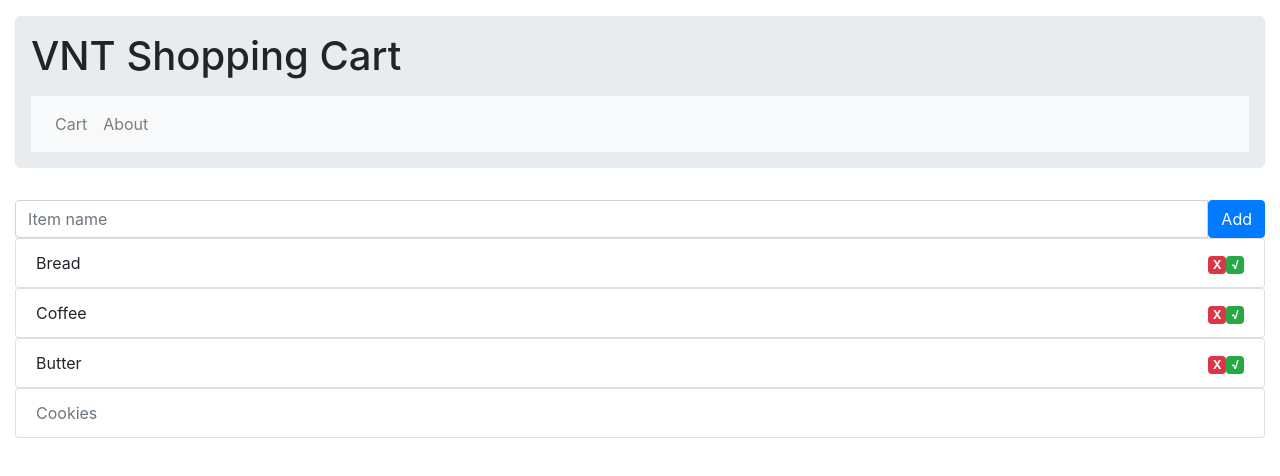
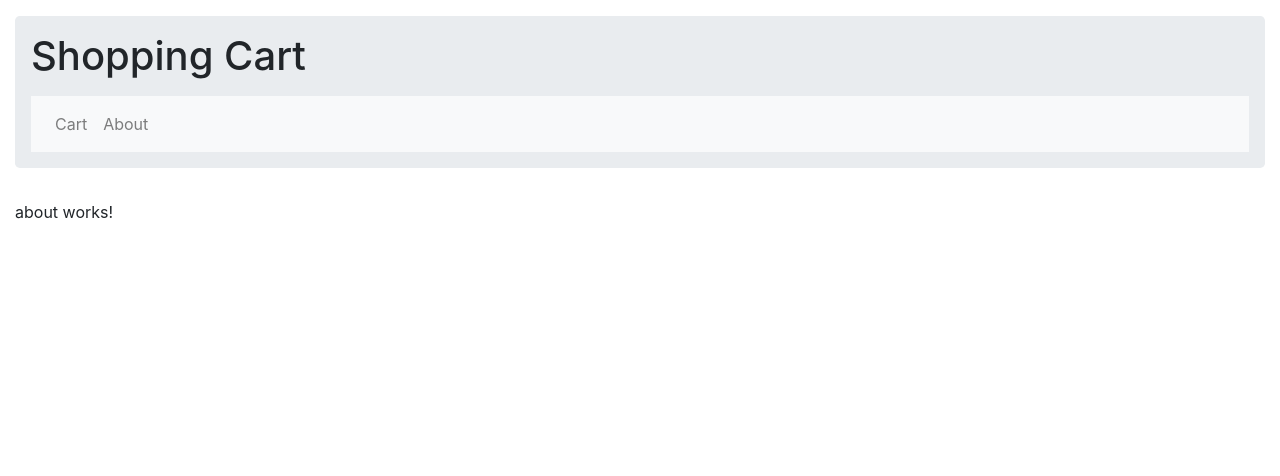
Before and after one commit to ronerjr/vnt-shopping-app, an Angular app: page /about in a window 1280 px wide. Shown: the top 476 px of the page. Built offline with nearby package versions, Linux system fonts and the light colour scheme.

Commit message:
last step - can activate

```diff
--- /dev/null
+++ b/src/app/about/about.component.html
@@ -0,0 +1,3 @@
+<p>
+  about works!
+</p>
--- /dev/null
+++ b/src/app/about/about.component.ts
@@ -0,0 +1,15 @@
+import { Component, OnInit } from '@angular/core';
+
+@Component({
+  selector: 'app-about',
+  templateUrl: './about.component.html',
+  styleUrls: ['./about.component.css']
+})
+export class AboutComponent implements OnInit {
+
+  constructor() { }
+
+  ngOnInit() {
+  }
+
+}
--- /dev/null
+++ b/src/app/app-routing.module.ts
@@ -0,0 +1,11 @@
+import { Routes } from '@angular/router';
+import { ShoppingListComponent } from './shopping-list/shopping-list.component';
+import { AboutComponent } from './about/about.component';
+import { AuthService } from './auth/auth.service';
+
+export const APP_ROUTES: Routes = [
+    { path: 'about', component: AboutComponent, canActivate: [AuthService] },
+    { path: 'shopping-list', component: ShoppingListComponent, canActivate: [AuthService] },
+    { path: '', redirectTo: '/shopping-list', pathMatch: 'full' },
+    { path: '**', component: ShoppingListComponent }
+];
--- a/src/app/app.component.html
+++ b/src/app/app.component.html
@@ -1,6 +1,6 @@
 <div class="container-fluid">
   <app-header></app-header>
   <div class="content">
-    <app-shopping-list></app-shopping-list>
+    <router-outlet></router-outlet>
   </div>
 </div>
--- /dev/null
+++ b/src/app/auth/auth.service.ts
@@ -0,0 +1,15 @@
+import { Injectable } from '@angular/core';
+import { CanActivate, ActivatedRouteSnapshot, RouterStateSnapshot } from '@angular/router';
+import { Observable } from 'rxjs/Observable';
+
+@Injectable()
+export class AuthService implements CanActivate {
+
+  constructor() { }
+
+  canActivate(route: ActivatedRouteSnapshot, state: RouterStateSnapshot): boolean | Observable<boolean> | Promise<boolean> {
+    console.log('cheguei aqui mano');
+    return true;
+  }
+
+}
--- a/src/app/header/header.component.html
+++ b/src/app/header/header.component.html
@@ -1,12 +1,12 @@
 <header class="jumbotron p-3 mt-3">
-  <h1>VNT Shopping Cart</h1>
+  <h1>Shopping Cart</h1>
   <nav class="navbar navbar-expand-lg navbar-light bg-light mt-3">
     <ul class="navbar-nav">
       <li class="nav-item">
-        <a href="#" class="nav-link">Cart</a>
+        <a routerLink="/shopping-list" class="nav-link">Cart</a>
       </li>
       <li class="nav-item">
-        <a href="#" class="nav-link">About</a>
+        <a routerLink="/about" class="nav-link">About</a>
       </li>
     </ul>
   </nav>
--- a/src/app/shopping-list/shopping-list-item/shopping-list-item.component.html
+++ b/src/app/shopping-list/shopping-list-item/shopping-list-item.component.html
@@ -1,8 +1,7 @@
-<li class="list-group-item" [ngClass]="{'disabled': item.disabled}">
+<li class="list-group-item mt-1" [ngClass]="{'disabled': item.disabled}">
   <span>{{item.name}}</span>
   <span class="float-right" *ngIf="!item.disabled">
-    <span class="badge badge-danger" (click)="remove()">X</span>
-    <span class="badge badge-success" (click)="cross()">&radic;</span>
-    <i class="fas fa-trash-alt"></i>
+    <span class="badge badge-danger p-2" (click)="remove()"><i class="fa fa-trash"></i></span>
+    <span class="badge badge-success p-2" (click)="cross()"><i class="fa fa-shopping-cart"></i></span>
   </span>
 </li>
--- a/src/app/shopping-list/shopping-list.component.css
+++ b/src/app/shopping-list/shopping-list.component.css
@@ -0,0 +1,3 @@
+button:disabled {
+  cursor: not-allowed;
+}
--- a/src/app/shopping-list/shopping-list.component.html
+++ b/src/app/shopping-list/shopping-list.component.html
@@ -1,9 +1,9 @@
 <form>
   <div class="input-group mt-3">
     <input type="text" class="form-control" placeholder="Item name" [(ngModel)]="myNewItem.name" name="itemName">
-    <button type="submit" class="btn btn-primary" (click)="add()">Add</button>
+    <button type="submit" class="btn btn-primary" (click)="add()" [disabled]="!myNewItem.name" >Add</button>
   </div>
 </form>
-<ul class="list-group">
+<ul class="list-group mt-3">
   <app-shopping-list-item [item]="item" *ngFor="let item of listItems"></app-shopping-list-item>
 </ul>
--- a/src/app/shopping-list/shopping-list.component.ts
+++ b/src/app/shopping-list/shopping-list.component.ts
@@ -8,18 +8,21 @@ import { ShoppingListService } from './shopping-list.service';
 })
 export class ShoppingListComponent implements OnInit {
   listItems: Array<any>;
-  myNewItem = new Object({});
+  myNewItem: any;
 
   constructor(private myShoppingListService: ShoppingListService) { }
 
   ngOnInit() {
-    this.myNewItem = {name: '', disabled: false};
+    this.createDefaultItem();
     this.listItems = this.myShoppingListService.findAll();
   }
 
   add() {
-    console.log(this.myNewItem);
     this.myShoppingListService.add(this.myNewItem);
   }
 
+  createDefaultItem() {
+    this.myNewItem = new Object({name: '', disabled: false});
+  }
+
 }
```
Also changed, not shown: src/app/app.module.ts (+9 -4 lines), src/app/about/about.component.css (added), 2 other files (tests, documents, lock files or other folders).
